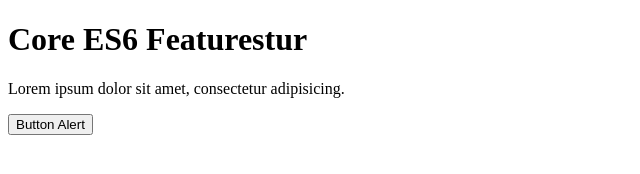
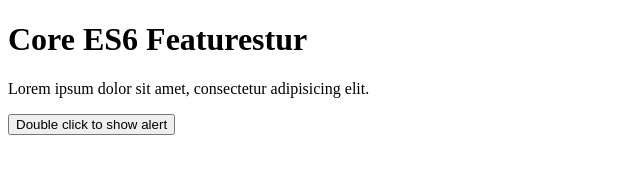
Before and after one commit to fachrurozi5/core-es6-features, a website: page app/index.html in a window 1280 px wide. Shown: the whole page, without its empty margins (0-640 px from the left). Drawn offline with Linux system fonts and the light colour scheme.

Commit message:
change html

```diff
--- a/app/index.html
+++ b/app/index.html
@@ -9,9 +9,9 @@
 <body>
     <h1>Core ES6 Featurestur</h1>
 
-    <p>Lorem ipsum dolor sit amet, consectetur adipisicing.</p>
+    <p>Lorem ipsum dolor sit amet, consectetur adipisicing elit.</p>
 
-    <button id="myButton">Button Alert</button>
+    <button id="myButton">Double click to show alert</button>
 
     <script src="js/main.js"></script>
 </body>
--- a/app/js/main.js
+++ b/app/js/main.js
@@ -69,3 +69,9 @@ function printArrowFunc() {
 const arr1 = ['a', 'b'];
 const arr2 = ['b'];
 const arr3 = ['d', 'e'];
+
+let button = document.getElementById('myButton');
+let paragraf = document.getElementsByTagName('P')[0];
+button.addEventListener("dblclick", function () {
+    alert(paragraf.textContent);
+});
```
